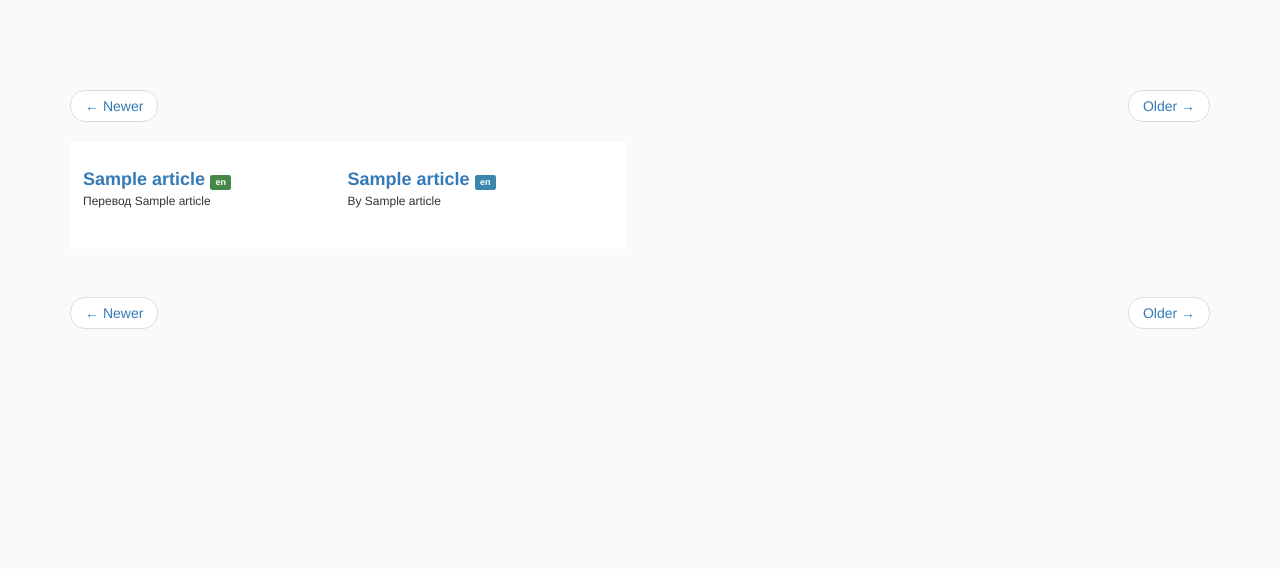
After one commit to pvolyntsev/diglot, a Yii app: template views/prototype/articles-list-2.php in a window 1280 px wide. The commit adds this page. Shown: the top 569 px of the page. Run offline with PHP 8.4 and a stand-in for Yii, Linux system fonts and the light colour scheme; the template is opened without the code that fills it: most values are stand-ins (such as "Sample title", 1, 10 or a date in 2020); data that the repository does not hold is empty; some libraries are stand-ins or nearby versions.

Commit message:
[added] вёрстка списка статей, первая и все последующие страницы
http://l.diglot.copist.ru/prototype/articles/list?page=1
http://l.diglot.copist.ru/prototype/articles/list?page=2

```diff
--- a/controllers/PrototypeController.php
+++ b/controllers/PrototypeController.php
@@ -53,6 +53,7 @@ class PrototypeController extends Controller
 
             case 'articles-list':
                 $data['articles'] = require(__DIR__ . '/../assets/fixtures/article/articles.php');
+                $mode = isset($_GET['page']) && (int)$_GET['page']>1 ? 'list-2' : 'list-1';
                 break;
         }
 
--- a/views/layouts/prototype.php
+++ b/views/layouts/prototype.php
@@ -50,7 +50,8 @@ AppAsset::register($this);
             <div class="col col-lg-2">
                 <!--Sidebar content-->
                 <div class="list-group">
-                    <a class="list-group-item" href="<?php echo Url::to(['prototype/page', 'entity' => 'articles', 'mode' => 'list']);?>">Articles/List</a>
+                    <a class="list-group-item" href="<?php echo Url::to(['prototype/page', 'entity' => 'articles', 'mode' => 'list', 'page' => 1]);?>">Articles/List page 1</a>
+                    <a class="list-group-item" href="<?php echo Url::to(['prototype/page', 'entity' => 'articles', 'mode' => 'list', 'page' => 2]);?>">Articles/List page 2, 3, etc</a>
                     <a class="list-group-item" href="<?php echo Url::to(['prototype/page', 'entity' => 'article', 'mode' => 'view']);?>">Article/View</a>
                     <a class="list-group-item" href="<?php echo Url::to(['prototype/page', 'entity' => 'article', 'mode' => 'edit']);?>">Article/Edit</a>
                     <a class="list-group-item" href="<?php echo Url::to(['prototype/page', 'entity' => 'article', 'mode' => 'comments']);?>">Article/Comments</a>
--- a/views/prototype/articles-list.php
+++ b/views/prototype/articles-list-1.php
@@ -6,6 +6,7 @@
  *
  * @var \app\models\User user
  * @var \app\models\Article[] $articles
+ * @var int $page
  */
 ?>
 <div class="articles list">
@@ -100,8 +101,8 @@
 
     <nav>
         <ul class="pager">
-            <li class="previous"><a href="#"><span aria-hidden="true">&larr;</span> Newer</a></li>
-            <li class="next"><a href="#">Older <span aria-hidden="true">&rarr;</span></a></li>
+            <li class="previous"><a href="/prototype/articles/list?page=1"><span aria-hidden="true">&larr;</span> Newer</a></li>
+            <li class="next"><a href="/prototype/articles/list?page=2">Older <span aria-hidden="true">&rarr;</span></a></li>
         </ul>
     </nav>
 
--- /dev/null
+++ b/views/prototype/articles-list-2.php
@@ -0,0 +1,53 @@
+<?php
+/**
+ * @var $this yii\web\View
+ * @var $entity
+ * @var $mode
+ *
+ * @var \app\models\User user
+ * @var \app\models\Article[] $articles
+ * @var int $page
+ */
+?>
+<div class="articles list">
+
+    <nav>
+        <ul class="pager">
+            <li class="previous"><a href="/prototype/articles/list?page=1"><span aria-hidden="true">&larr;</span> Newer</a></li>
+            <li class="next"><a href="/prototype/articles/list?page=2">Older <span aria-hidden="true">&rarr;</span></a></li>
+        </ul>
+    </nav>
+
+    <div class="row two-columns">
+
+        <?php foreach($articles as $article) { ?>
+            <div class="col col-md-6">
+                <div class="article">
+                    <div class="row article-heading">
+                        <div class="col col-md-6 article-heading-title-translate">
+                            <h1><a href="#"><?php echo $article->title_translate ?></a>
+                                <span class="label"><?php echo $article->lang_transtate->language ?></span>
+                            </h1>
+                            <p class="author">Перевод <?php echo $article->translator_name ?></p>
+                        </div>
+                        <div class="col col-md-6 article-heading-title-original">
+                            <h1><a href="#"><?php echo $article->title_original ?></a>
+                                <span class="label"><?php echo $article->lang_original->language ?></span>
+                            </h1>
+                            <p class="author">By <?php echo $article->author_name ?></p>
+                        </div>
+                    </div>
+                </div>
+            </div>
+        <?php } ?>
+
+    </div> <!-- .row .two-columns -->
+
+    <nav>
+        <ul class="pager">
+            <li class="previous"><a href="/prototype/articles/list?page=1"><span aria-hidden="true">&larr;</span> Newer</a></li>
+            <li class="next"><a href="/prototype/articles/list?page=2">Older <span aria-hidden="true">&rarr;</span></a></li>
+        </ul>
+    </nav>
+
+</div>
```
